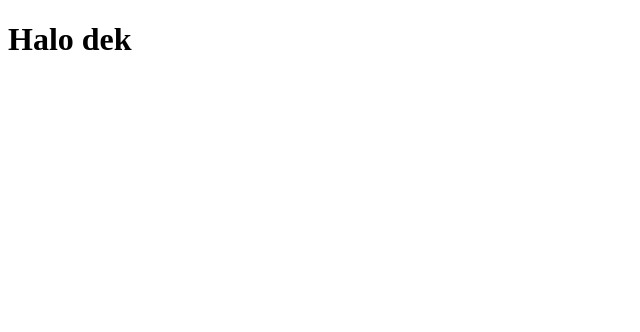
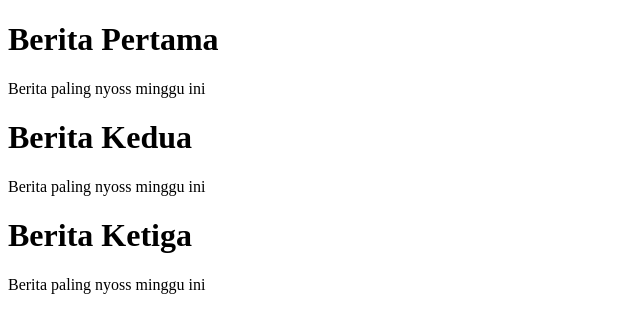
Before and after one commit to syaifurplus/pemsik-202252-4617, a React app in the folder kampus/: page / in a window 1280 px wide. Shown: the top 332 px of the page, without its empty margins (0-640 px from the left). Built offline with nearby package versions, Linux system fonts and the light colour scheme; the HTML template or start-up script is replaced by a standard one.

Commit message:
contoh artikel

```diff
--- a/kampus/src/App.jsx
+++ b/kampus/src/App.jsx
@@ -1,5 +1,25 @@
+function Judul({ nama }){
+    return <h1>Berita {nama}</h1>
+}
+
+function Isi(){
+    return <span>Berita paling nyoss minggu ini</span>
+}
+
+function Artikel({ nama }){
+    return <div>
+        <Judul nama={nama}/>
+        <Isi />
+    </div>
+}
+
+// function utama di file ini
 function App(){
-    return <h1>Halo dek</h1>
+    return <div>
+        <Artikel nama="Pertama"/>
+        <Artikel nama="Kedua"/>
+        <Artikel nama="Ketiga"/>
+    </div>
 }
 
 export default App;
```
Also changed, not shown: 1 other file (tests, documents, lock files or other folders).
